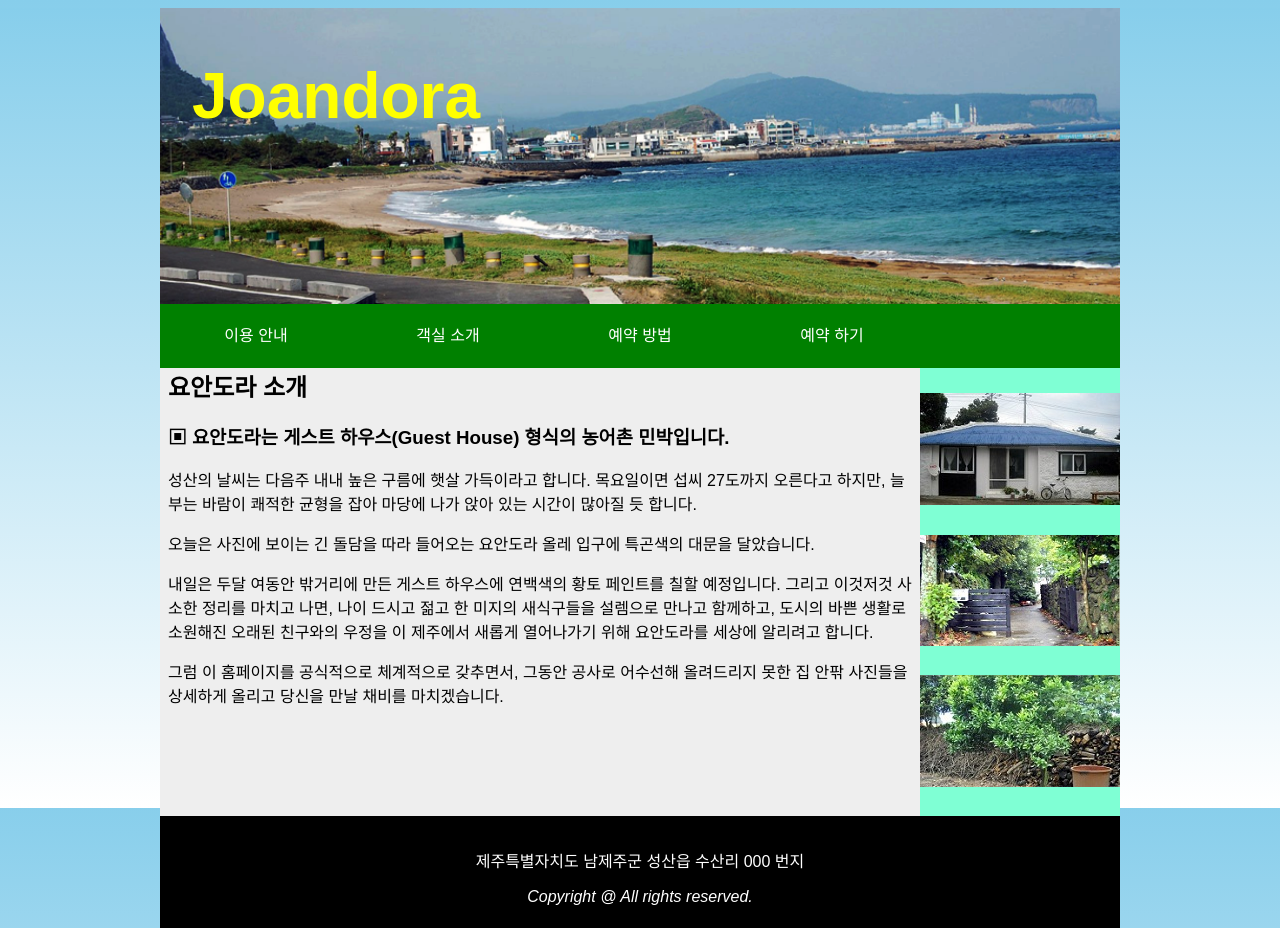
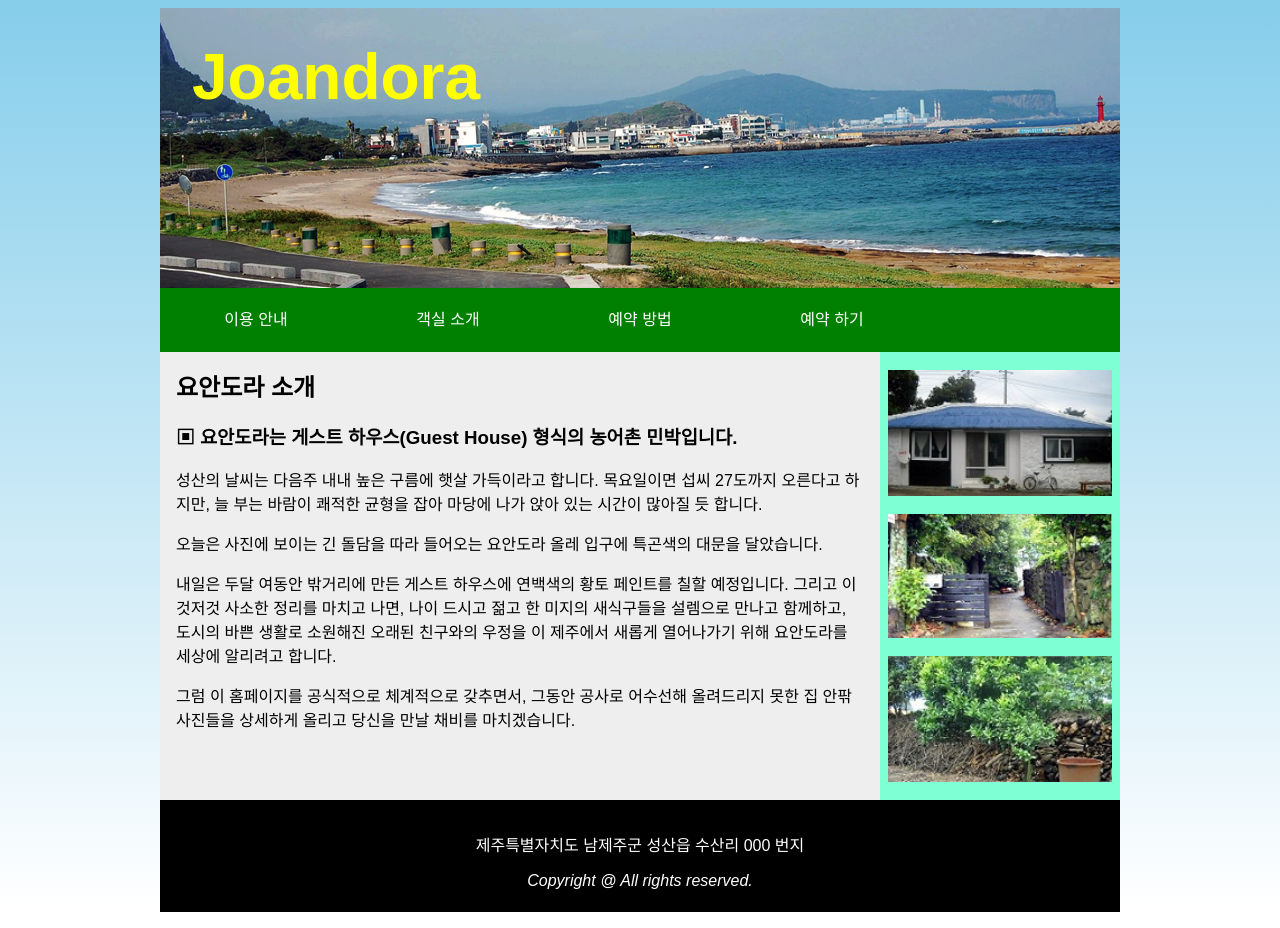
Before and after one commit to geoni4/html_css, a plain HTML site: page joandora.html in a window 1280 px wide. Drawn offline with Linux system fonts and the light colour scheme.

Commit message:
joandora done

```diff
--- a/joandora.html
+++ b/joandora.html
@@ -6,33 +6,38 @@
   <meta name="viewport" content="width=device-width, initial-scale=1.0">
   <title>Document</title>
   <style>
+    * {
+      box-sizing: border-box;
+    }
+
     html,
     body {
       margin: 0;
-      padding: 0;
-      box-sizing: border-box;
       width: 100%;
-      height: 100%;
       background: linear-gradient(to bottom, skyblue, white);
+      background-repeat: no-repeat;
       font-family: Arial, Helvetica, sans-serif;
     }
 
     .container {
-      margin: .5em auto;
+      margin: 0 auto;
+      margin-top: 0.5em;
       width: 60em;
     }
 
+
+
     .main-image {
-      padding-top: 0.5em;
+
       width: 100%;
-      height: 18em;
-      background: url("14/bg.png");
-      background-size: cover;
-
+      height: 280px;
+      background: url("./14/bg.png");
+      background-size: no-repeat;
     }
 
     .main-image>h1 {
-      padding-left: 0.5em;
+      padding: 0.5em 0 0 0.5em;
+      margin: 0;
       font-size: 4em;
 
       color: yellow;
@@ -65,10 +70,9 @@
     }
 
     .content {
-      width: 100%;
+      width: 75%;
       height: 28em;
-      padding-left: 0.5em;
-      box-sizing: border-box;
+      padding: 1em 1em;
     }
 
     .sidebar {
@@ -80,8 +84,12 @@
       justify-content: space-evenly;
     }
 
+    img {
+      width: 14em;
+    }
+
     .footer {
-      height: 5em;
+      height: 7em;
       padding-top: 2em;
       text-align: center;
       color: white;
@@ -107,14 +115,20 @@
 
       .container {
         width: 38em;
+
       }
 
       .wrapper {
         display: block;
       }
 
+      .main-image {
+        height: 13em;
+      }
+
       .content {
         width: 100%;
+        height: auto;
       }
 
       .sidebar {
@@ -122,14 +136,14 @@
         flex-direction: row;
       }
 
+      img {
+        height: auto;
+        margin: 1px auto;
+      }
+
     }
 
     @media screen and (max-width: 650px) {
-
-      html,
-      body {
-        height: auto;
-      }
 
       .container {
         width: 20em;
@@ -143,6 +157,7 @@
 
       .main-image>h1 {
         margin: 0;
+        padding-top: 0;
         padding-left: 0.4em;
         font-size: 2.5em;
       }
@@ -166,23 +181,17 @@
       }
 
       .wrapper {
-
         flex-direction: column;
-      }
-
-      .content {
-        height: auto;
-        padding: 5px;
-      }
-
-      img {
-        width: 280px;
-        height: auto;
       }
 
       .sidebar {
         flex-direction: column;
         background-color: #eeeeee;
+      }
+
+      img {
+        width: 280px;
+        margin: 3px;
       }
     }
   </style>
@@ -220,15 +229,9 @@
         </p>
       </div>
       <div class="sidebar">
-        <div class="image">
-          <img src="./14/1.jpg" />
-        </div>
-        <div class="image">
-          <img src="./14/2.jpg" />
-        </div>
-        <div class="image">
-          <img src="./14/3.jpg" />
-        </div>
+        <img src="./14/1.jpg" />
+        <img src="./14/2.jpg" />
+        <img src="./14/3.jpg" />
       </div>
     </div>
     <div class="footer">
```
Also changed, not shown: 230615/JAVA comment, indent, variable, type, declare, constant.jpg (added), 230615/JAVA 배경.jpg (added), 1 other file.
